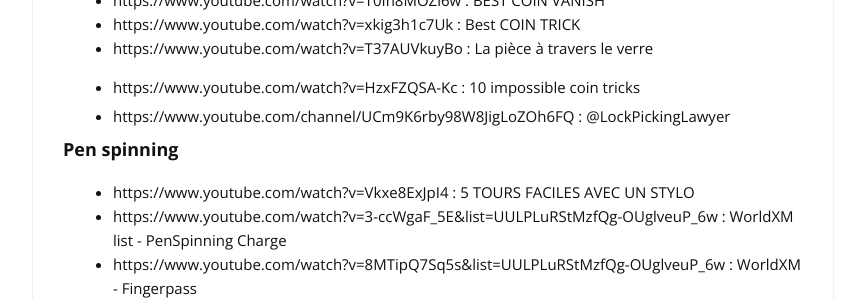
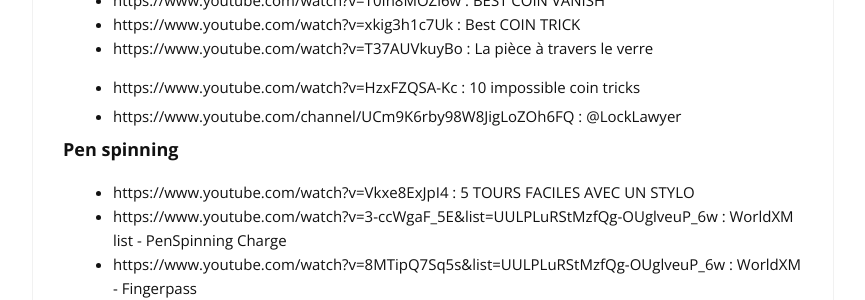
Before and after one commit to cylmat/cylmat.github.io, a Jekyll site: the page built from _pages/tricks.md, in a window 1280 px wide. Shown: the part 1300-1600 px from the top of the page, without its empty margins (207-1072 px from the left). Built offline with Jekyll 4.4.1, drawn with Linux system fonts in a browser that asks for light colours; nearby versions of some CDN libraries.

Commit message:
Update tricks.md

```diff
--- a/_pages/tricks.md
+++ b/_pages/tricks.md
@@ -48,7 +48,7 @@
 - https://www.youtube.com/watch?v=T37AUVkuyBo : La pièce à travers le verre
 - https://www.youtube.com/watch?v=HzxFZQSA-Kc : 10 impossible coin tricks
 
-- https://www.youtube.com/channel/UCm9K6rby98W8JigLoZOh6FQ : @LockPickingLawyer
+- https://www.youtube.com/channel/UCm9K6rby98W8JigLoZOh6FQ : @LockLawyer
 
 ### Pen spinning
 
```
